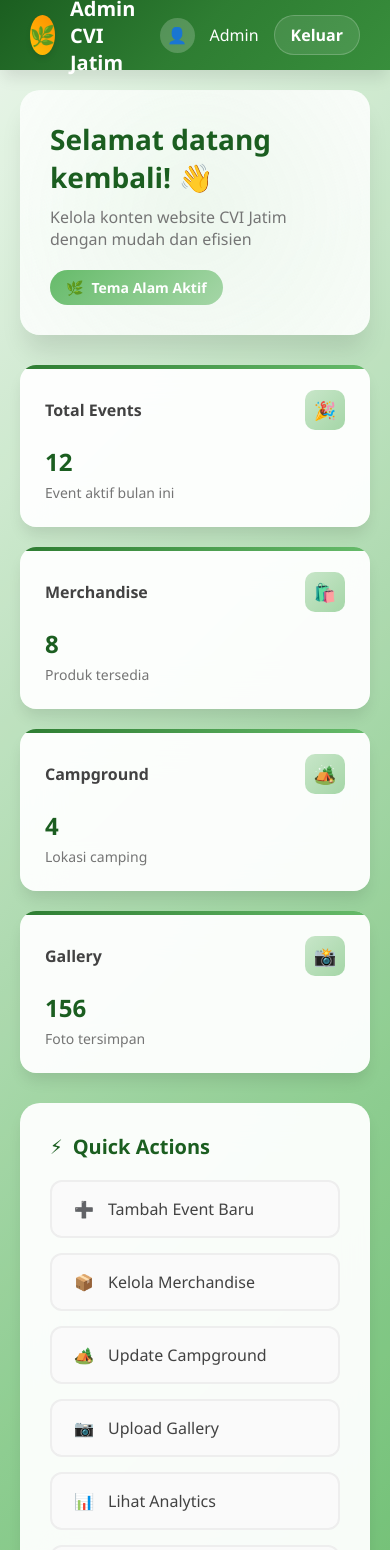
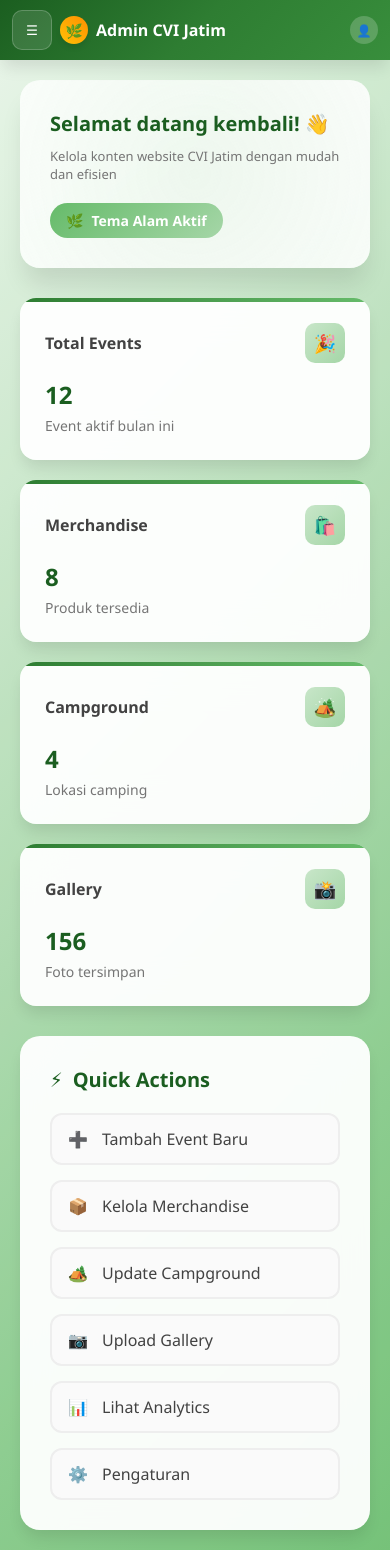
Before and after one commit to Retsudent/CVI_JATIM, a CodeIgniter 4 app: the page made by app/Views/admin/dashboard.php in a window 390 px wide. Run offline with PHP 8.4 and a stand-in for CodeIgniter, Linux system fonts and the light colour scheme; the template is opened without the code that fills it, so the values that code supplies are empty; some libraries are stand-ins or nearby versions.

Commit message:
feat(admin): responsive navbar/sidebar; quick actions links + mobile fixes

```diff
--- a/app/Views/admin/dashboard.php
+++ b/app/Views/admin/dashboard.php
@@ -40,14 +40,14 @@
 			height: 100%;
 			font-family: 'Segoe UI', Tahoma, Geneva, Verdana, sans-serif;
 			background: linear-gradient(135deg, #e8f5e8 0%, #c8e6c9 25%, #a5d6a7 50%, #81c784 75%, #66bb6a 100%);
-			overflow: hidden;
+			overflow: auto;
 		}
 
 		.layout {
 			display: grid;
 			grid-template-columns: 280px 1fr;
-			grid-template-rows: 70px 1fr;
-			height: 100vh;
+			grid-template-rows: minmax(56px, 64px) 1fr;
+			min-height: 100vh;
 		}
 
 		/* Topbar */
@@ -58,29 +58,44 @@
 			display: flex;
 			align-items: center;
 			justify-content: space-between;
-			padding: 0 30px;
+			padding: 0 20px;
 			box-shadow: var(--shadow-lg);
 			position: relative;
 			z-index: 100;
 		}
 
+		/* Mobile menu button */
+		.menu-toggle {
+			display: none;
+			width: 40px;
+			height: 40px;
+			border-radius: 10px;
+			background: rgba(255, 255, 255, 0.12);
+			border: 1px solid rgba(255, 255, 255, 0.2);
+			color: #fff;
+			display: inline-flex;
+			align-items: center;
+			justify-content: center;
+			cursor: pointer;
+		}
+
 		.brand {
 			display: flex;
 			align-items: center;
-			gap: 15px;
+			gap: 12px;
 			font-weight: 800;
-			font-size: 20px;
+			font-size: clamp(16px, 2.5vw, 20px);
 		}
 
 		.logo-icon {
-			width: 40px;
-			height: 40px;
+			width: clamp(28px, 4.5vw, 40px);
+			height: clamp(28px, 4.5vw, 40px);
 			background: linear-gradient(45deg, var(--gold), var(--amber));
 			border-radius: 50%;
 			display: flex;
 			align-items: center;
 			justify-content: center;
-			font-size: 20px;
+			font-size: clamp(14px, 2vw, 20px);
 			box-shadow: var(--shadow-md);
 		}
 
@@ -91,14 +106,14 @@
 		}
 
 		.user-avatar {
-			width: 35px;
-			height: 35px;
+			width: clamp(28px, 4vw, 35px);
+			height: clamp(28px, 4vw, 35px);
 			background: rgba(255, 255, 255, 0.2);
 			border-radius: 50%;
 			display: flex;
 			align-items: center;
 			justify-content: center;
-			font-size: 16px;
+			font-size: clamp(12px, 1.8vw, 16px);
 		}
 
 		.logout-btn {
@@ -184,7 +199,7 @@
 
 		/* Main Content */
 		.content {
-			padding: 30px;
+			padding: clamp(16px, 2.5vw, 30px);
 			overflow-y: auto;
 			background: rgba(255, 255, 255, 0.1);
 		}
@@ -221,7 +236,7 @@
 		}
 
 		.welcome-title {
-			font-size: 28px;
+			font-size: clamp(20px, 3.2vw, 28px);
 			font-weight: 700;
 			color: var(--dark-green);
 			margin-bottom: 10px;
@@ -230,7 +245,7 @@
 		}
 
 		.welcome-subtitle {
-			font-size: 16px;
+			font-size: clamp(13px, 2.2vw, 16px);
 			color: var(--gray-600);
 			margin-bottom: 20px;
 			position: relative;
@@ -254,7 +269,7 @@
 		/* Stats Grid */
 		.stats-grid {
 			display: grid;
-			grid-template-columns: repeat(auto-fit, minmax(280px, 1fr));
+			grid-template-columns: repeat(auto-fit, minmax(240px, 1fr));
 			gap: 20px;
 			margin-bottom: 30px;
 		}
@@ -343,7 +358,7 @@
 
 		.actions-grid {
 			display: grid;
-			grid-template-columns: repeat(auto-fit, minmax(200px, 1fr));
+			grid-template-columns: repeat(auto-fit, minmax(180px, 1fr));
 			gap: 15px;
 		}
 
@@ -351,7 +366,7 @@
 			display: flex;
 			align-items: center;
 			gap: 12px;
-			padding: 15px 20px;
+			padding: clamp(12px, 2vw, 15px) clamp(14px, 3vw, 20px);
 			background: var(--gray-50);
 			border: 2px solid var(--gray-200);
 			border-radius: 12px;
@@ -379,23 +394,39 @@
 		}
 
 		/* Responsive */
-		@media (max-width: 768px) {
+		@media (max-width: 1200px) {
+			.stats-grid { grid-template-columns: repeat(auto-fit, minmax(220px, 1fr)); }
+		}
+
+		@media (max-width: 992px) {
 			.layout {
 				grid-template-columns: 1fr;
-				grid-template-rows: 70px 1fr;
+				grid-template-rows: 60px 1fr;
 			}
+			.menu-toggle { display: inline-flex; }
+			.sidebar {
+				position: fixed;
+				top: 60px;
+				bottom: 0;
+				left: 0;
+				width: 260px;
+				background: rgba(255, 255, 255, 0.98);
+				transform: translateX(-100%);
+				transition: transform 0.25s ease;
+				z-index: 200;
+			}
+			.sidebar.open { transform: translateX(0); }
+			.content { padding: 20px; }
+			.stats-grid { grid-template-columns: 1fr; }
+		}
 
-			.sidebar {
-				display: none;
-			}
-
-			.content {
-				padding: 20px;
-			}
-
-			.stats-grid {
-				grid-template-columns: 1fr;
-			}
+		@media (max-width: 576px) {
+			.topbar { padding: 0 12px; }
+			.brand { gap: 8px; }
+			.user-info span { display: none; }
+			.logout-btn { display: none; }
+			.sidebar { width: 220px; top: 56px; }
+			.actions-grid { grid-template-columns: 1fr; }
 		}
 	</style>
 </head>
@@ -404,6 +435,7 @@
 		<!-- Topbar -->
 		<div class="topbar">
 			<div class="brand">
+				<button class="menu-toggle" id="menuToggle" aria-label="Menu">☰</button>
 				<div class="logo-icon">🌿</div>
 				<span>Admin CVI Jatim</span>
 			</div>
@@ -512,27 +544,27 @@
 					<span>Quick Actions</span>
 				</h2>
 				<div class="actions-grid">
-					<a href="#" class="action-btn">
+					<a href="<?= base_url('admin/events/create') ?>" class="action-btn">
 						<div class="action-icon">➕</div>
 						<span>Tambah Event Baru</span>
 					</a>
-					<a href="#" class="action-btn">
+					<a href="<?= base_url('admin/merchandise') ?>" class="action-btn">
 						<div class="action-icon">📦</div>
 						<span>Kelola Merchandise</span>
 					</a>
-					<a href="#" class="action-btn">
+					<a href="<?= base_url('admin/campground') ?>" class="action-btn">
 						<div class="action-icon">🏕️</div>
 						<span>Update Campground</span>
 					</a>
-					<a href="#" class="action-btn">
+					<a href="<?= base_url('admin/gallery/create') ?>" class="action-btn">
 						<div class="action-icon">📷</div>
 						<span>Upload Gallery</span>
 					</a>
-					<a href="#" class="action-btn">
+					<a href="<?= base_url('admin') ?>" class="action-btn">
 						<div class="action-icon">📊</div>
 						<span>Lihat Analytics</span>
 					</a>
-					<a href="#" class="action-btn">
+					<a href="<?= base_url('admin') ?>" class="action-btn">
 						<div class="action-icon">⚙️</div>
 						<span>Pengaturan</span>
 					</a>
@@ -540,5 +572,23 @@
 			</div>
 		</main>
 	</div>
+<script>
+(function(){
+	var toggle = document.getElementById('menuToggle');
+	var sidebar = document.querySelector('.sidebar');
+	if (toggle && sidebar) {
+		toggle.addEventListener('click', function(){
+			sidebar.classList.toggle('open');
+		});
+	}
+	// Close when clicking outside
+	document.addEventListener('click', function(e){
+		if (window.innerWidth <= 992 && sidebar && sidebar.classList.contains('open')) {
+			var within = sidebar.contains(e.target) || (toggle && toggle.contains(e.target));
+			if (!within) { sidebar.classList.remove('open'); }
+		}
+	});
+})();
+</script>
 </body>
 </html>
```
